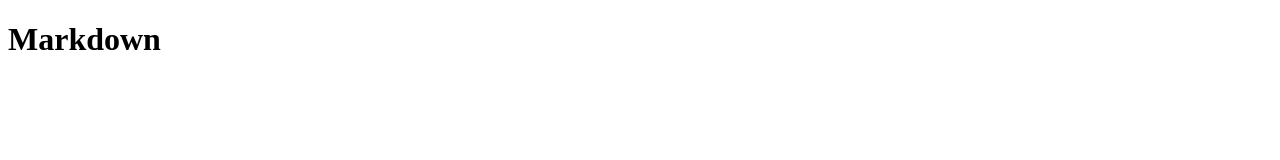
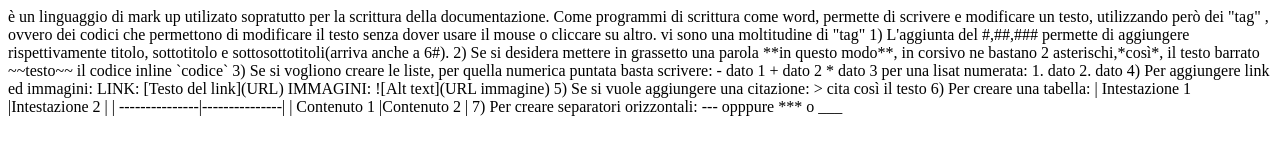
Before and after one commit to Flavioleot/PROGETTO-CODE, a plain HTML site: page index.html in a window 1280 px wide. Drawn offline with Linux system fonts and the light colour scheme.

Commit message:
aggiunta informazione su body su markdow

```diff
--- a/index.html
+++ b/index.html
@@ -1,15 +1,36 @@
 <!DOCTYPE html>
 <html lang="en">
-<head> <h1>Markdown</h1>
-    <body>
-
-
-    </body>
+<head>
     <meta charset="UTF-8">
     <meta name="viewport" content="width=device-width, initial-scale=1.0">
-    <title></title>
+    <title>Markdown</title>
 </head>
-<body>
+<body>è un linguaggio di mark up utilizato sopratutto per la scrittura della documentazione.
+    Come programmi di scrittura come word, permette di scrivere e modificare un testo, utilizzando però dei "tag" , ovvero dei codici che permettono di modificare il testo senza dover usare il mouse o cliccare su altro.
+    vi sono una moltitudine di "tag"
+    1) L'aggiunta del #,##,### permette di aggiungere rispettivamente titolo, sottotitolo e sottosottotitoli(arriva anche a 6#).
+    2) Se si desidera mettere in grassetto una parola **in questo modo**, in corsivo ne bastano 2 asterischi,*così*, il testo barrato ~~testo~~ il codice inline `codice`
+    3) Se si vogliono creare le liste, per quella numerica puntata basta scrivere:
+  - dato 1
+  + dato 2
+  * dato 3
+  per una lisat numerata:
+  1. dato
+  2. dato
+  4) Per aggiungere link ed immagini:
+     LINK: [Testo del link](URL)
+     IMMAGINI: ![Alt text](URL immagine)
+
+  5) Se si vuole aggiungere una citazione:
+  > cita così il testo
+
+  6) Per creare una tabella:
+  | Intestazione 1 |Intestazione 2 |
+  | ---------------|---------------|
+  | Contenuto    1 |Contenuto 2    |
+
+  7) Per creare separatori orizzontali:
+     --- opppure *** o ___
 
 </body>
 </html>
```
